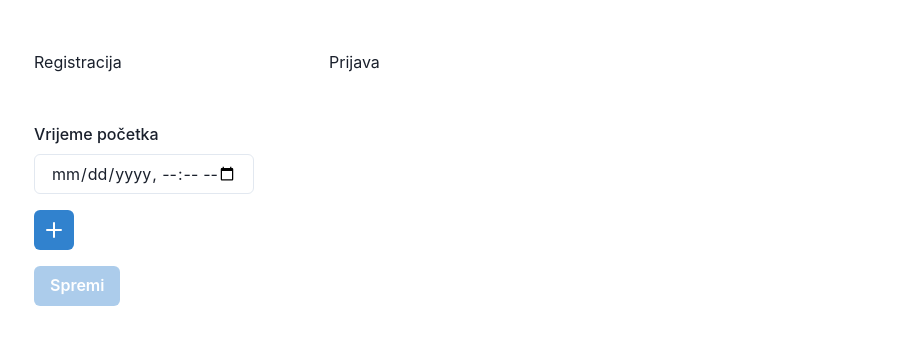
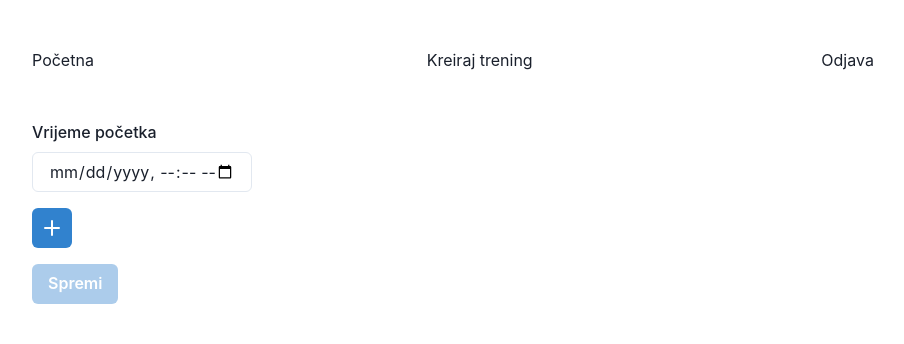
Before and after one commit to puskarictihomir/training-app, a React (Create React App) app in the folder frontend/: page /create in a window 1280 px wide. Shown: the top 344 px of the page, without its empty margins (16-920 px from the left). Built offline with nearby package versions, Linux system fonts and the light colour scheme.

Commit message:
refactor

```diff
--- a/frontend/src/App.js
+++ b/frontend/src/App.js
@@ -1,33 +1,16 @@
-import { BrowserRouter as Router, Routes, Route, Link } from "react-router-dom";
+import { BrowserRouter as Router, Routes, Route } from "react-router-dom";
 
 import TrainingForm from "./pages/TrainingForm";
 import TrainingsList from "./pages/TrainingsList";
 import RegisterForm from "./pages/RegisterForm";
 import LoginForm from "./pages/LoginForm";
 
-import { Box, Grid } from "@chakra-ui/react";
+import { Box } from "@chakra-ui/react";
 
 function App() {
-  const token = localStorage.getItem("token");
-
-  const deleteToken = () => {
-    localStorage.removeItem("token");
-  };
-
   return (
-    <Box m="50px">
+    <Box m={12}>
       <Router>
-        <Grid templateColumns="repeat(4, 1fr)" mb={12}>
-          {token && <Link to="/">Početna</Link>}
-          {token && <Link to="/create">Kreiraj trening</Link>}
-          {!token && <Link to="/register">Registracija</Link>}
-          {!token && <Link to="/login">Prijava</Link>}
-          {token && (
-            <Link onClick={deleteToken} to="/login">
-              Odjava
-            </Link>
-          )}
-        </Grid>
         <Routes>
           <Route exact path="/" element={<TrainingsList />} />
           <Route exact path="/create" element={<TrainingForm />} />
--- a/frontend/src/components/AuthForm.js
+++ b/frontend/src/components/AuthForm.js
@@ -1,6 +1,8 @@
 import React, { useState } from "react";
 
 import { Box, FormLabel, Input, FormControl, Button, Center, Heading } from "@chakra-ui/react";
+
+import LoggedOutNav from "./LoggedOutNav";
 
 const AuthForm = ({ handleSubmit, title }) => {
   const [username, setUsername] = useState("");
@@ -21,6 +23,8 @@ const AuthForm = ({ handleSubmit, title }) => {
   };
 
   return (
+    <Box>
+      <LoggedOutNav />
       <Center flexDirection="column" textAlign="center">
         <Heading mb={12} display="block">
           {title}
@@ -30,7 +34,13 @@ const AuthForm = ({ handleSubmit, title }) => {
             <FormLabel textAlign="center" htmlFor="username">
               Korisničko ime
             </FormLabel>
-          <Input id="username" name="username" type="text" value={username} onChange={(event) => handleChange(event)} />
+            <Input
+              id="username"
+              name="username"
+              type="text"
+              value={username}
+              onChange={(event) => handleChange(event)}
+            />
           </Box>
           <Box mb={4}>
             <FormLabel textAlign="center" htmlFor="password">
@@ -50,6 +60,7 @@ const AuthForm = ({ handleSubmit, title }) => {
           </Button>
         </FormControl>
       </Center>
+    </Box>
   );
 };
 
--- /dev/null
+++ b/frontend/src/components/LoggedInNav.js
@@ -0,0 +1,21 @@
+import { Link } from "react-router-dom";
+
+import { Grid } from "@chakra-ui/react";
+
+const LoggedInNav = () => {
+  const deleteToken = () => {
+    localStorage.removeItem("token");
+  };
+
+  return (
+    <Grid templateColumns="repeat(3, 1fr)" mb={12}>
+      <Link to="/">Početna</Link>
+      <Link to="/create">Kreiraj trening</Link>
+      <Link onClick={deleteToken} to="/login">
+        Odjava
+      </Link>
+    </Grid>
+  );
+};
+
+export default LoggedInNav;
--- /dev/null
+++ b/frontend/src/components/LoggedOutNav.js
@@ -0,0 +1,16 @@
+import { Link } from "react-router-dom";
+
+import { Box, Grid } from "@chakra-ui/react";
+
+const LoggedOutNav = () => {
+  return (
+    <Box m="50px">
+      <Grid templateColumns="repeat(2, 1fr)" mb={12}>
+        <Link to="/register">Registracija</Link>
+        <Link to="/login">Prijava</Link>
+      </Grid>
+    </Box>
+  );
+};
+
+export default LoggedOutNav;
--- a/frontend/src/pages/TrainingForm.js
+++ b/frontend/src/pages/TrainingForm.js
@@ -1,10 +1,12 @@
 import React, { useState } from "react";
 import { useNavigate } from "react-router-dom";
 
-import { Box, FormLabel, Input, FormControl, IconButton, Grid, Button, Flex, useToast } from "@chakra-ui/react";
+import { Box, FormLabel, Input, FormControl, IconButton, Grid, Button, useToast } from "@chakra-ui/react";
 import { AddIcon, DeleteIcon } from "@chakra-ui/icons";
 
 import axios from "axios";
+
+import LoggedInNav from "../components/LoggedInNav";
 
 const TrainingForm = () => {
   const navigate = useNavigate();
@@ -12,6 +14,10 @@ const TrainingForm = () => {
   const [trainingTime, setTrainingTime] = useState({ startTime: "", endTime: "" });
 
   const token = localStorage.getItem("token");
+
+  if (!token) {
+    navigate("/login");
+  }
 
   const toast = useToast();
 
@@ -77,6 +83,8 @@ const TrainingForm = () => {
   };
 
   return (
+    <Box>
+      <LoggedInNav />
       <FormControl>
         <Box mr={4} maxW="220px" mb={4}>
           <FormLabel htmlFor="startTime">Vrijeme početka</FormLabel>
@@ -89,7 +97,13 @@ const TrainingForm = () => {
           />
         </Box>
 
-      <IconButton mb={4} icon={<AddIcon />} colorScheme="blue" aria-label="Dodaj vježbu" onClick={handleAddExercise} />
+        <IconButton
+          mb={4}
+          icon={<AddIcon />}
+          colorScheme="blue"
+          aria-label="Dodaj vježbu"
+          onClick={handleAddExercise}
+        />
 
         <Grid templateColumns="repeat(4, 1fr)">
           {exercises.map((el, i) => {
@@ -135,6 +149,7 @@ const TrainingForm = () => {
           Spremi
         </Button>
       </FormControl>
+    </Box>
   );
 };
 
--- a/frontend/src/pages/TrainingsList.js
+++ b/frontend/src/pages/TrainingsList.js
@@ -1,15 +1,24 @@
 import React, { useEffect, useState } from "react";
+import { useNavigate } from "react-router-dom";
 
-import { Box, useToast, Spinner } from "@chakra-ui/react";
+import { Box, useToast, Spinner, Text } from "@chakra-ui/react";
 
 import axios from "axios";
+
+import LoggedInNav from "../components/LoggedInNav";
 
 const TrainingsList = () => {
   const [trainings, setTrainings] = useState(null);
 
+  const navigate = useNavigate();
+
   const toast = useToast();
 
   const token = localStorage.getItem("token");
+
+  if (!token) {
+    navigate("/login");
+  }
 
   useEffect(() => {
     axios
@@ -32,21 +41,29 @@ const TrainingsList = () => {
       });
   }, []);
 
-  if (trainings?.length) {
+  if (trainings) {
     return (
       <Box>
-        {trainings.map((t, i) => {
-          return <Box key={i}>{t._id}</Box>;
-        })}
+        <LoggedInNav />
+        {trainings.length ? (
+          <Box>
+            {trainings.map((t, i) => {
+              return <Box key={i}>{t._id}</Box>;
+            })}
+          </Box>
+        ) : (
+          <Text>Nema spremljenih treninga</Text>
+        )}
       </Box>
     );
   }
 
-  if (trainings && trainings.length === 0) {
-    return "Nema spremljenih treninga";
-  }
-
-  return <Spinner />;
+  return (
+    <Box>
+      <LoggedInNav />
+      <Spinner />
+    </Box>
+  );
 };
 
 export default TrainingsList;
```
Lines whose indentation alone changed are shown as unchanged.
